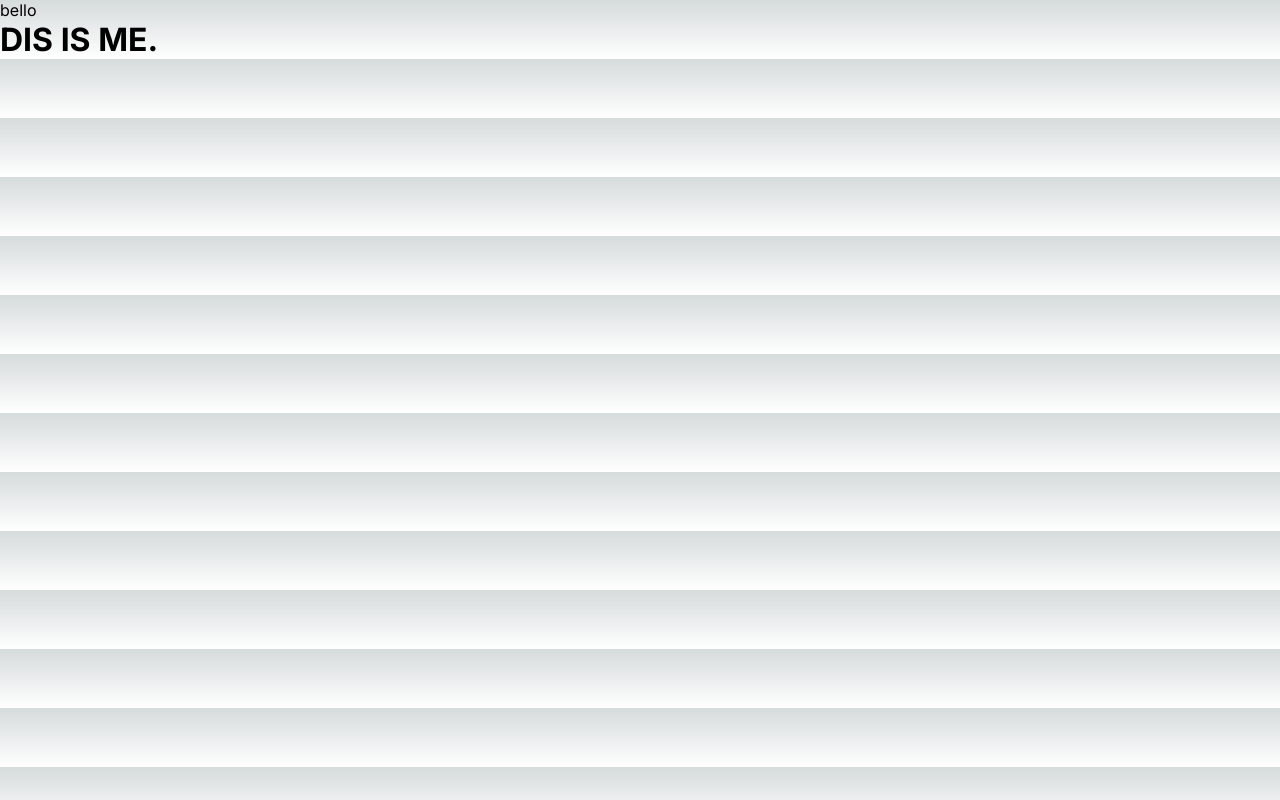
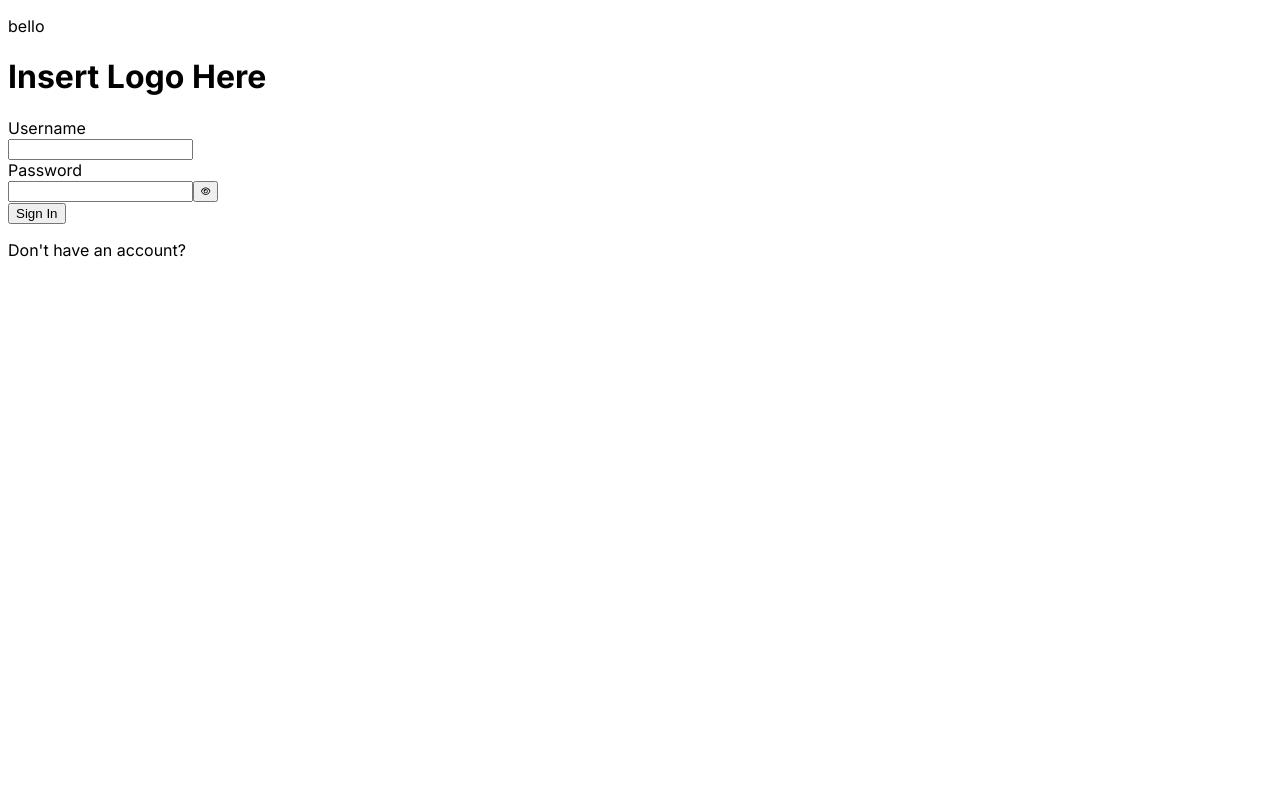
Before and after one commit to acmucsd-projects/fa23-podmates-hack-team-1, a Next.js app in the folder client/: page / in a window 1280 px wide. Built offline with nearby package versions, Linux system fonts and the light colour scheme.

Commit message:
added font awesome icons for the password visibility

```diff
--- a/client/src/app/components/GoogleSignIn/Login.js
+++ b/client/src/app/components/GoogleSignIn/Login.js
@@ -1,7 +1,7 @@
 import React, { useEffect, useState } from 'react';
 import { GoogleLogin, googleLogout, useGoogleOneTapLogin } from '@react-oauth/google';
 import { jwtDecode } from 'jwt-decode';
-import ManageUser from '../ManageUser';
+import ManageUser from './ManageUser';
 
 function decodeJwtResponse(response){
     return jwtDecode(JSON.stringify(response));
--- a/client/src/app/components/GoogleSignIn/ManageUser.js
+++ b/client/src/app/components/GoogleSignIn/ManageUser.js
@@ -1,3 +1,4 @@
+
 function ManageUser(user){ //prop for Login.js (google login)
     return (
         <div className="userProfiles">
--- a/client/src/app/components/SignInForm/index.js
+++ b/client/src/app/components/SignInForm/index.js
@@ -1,26 +1,42 @@
-import { useState, useEffect } from "react";
-
+import { useState } from "react";
+import { FontAwesomeIcon } from '@fortawesome/react-fontawesome';
+import { faEye, faEyeSlash } from '@fortawesome/free-regular-svg-icons';
+import './SignInForm.css';
 export default function SignInForm() {
     const [user, setUser] = useState({
         username:'',
         password:''
     });
+    const [hidePassword, setHidePassword] = useState(true);
+    const [validUser, setValidUser] = useState(true);
 
     const handleUserLogIn = (e) => {
         e.preventDefault();
-        //...need to store username & password in our database here, should also be an async await function
+        //...need to check** username & password in our database here, should also be an async await function
+        return true;
     }
+    const handlePasswordVisibility = (e) => {
+        e.preventDefault();
+        setHidePassword(!hidePassword);
+    }
+    console.log(user);
     // should add another label & input for user password
     // to add css to the different items, just add className='' blah blah blah
     return(
         <div>
             <form>
                 <label>
-                    Username
+                    Username<br/>
                     <input type="text" className='sign-in-input' value={user.username} onChange={(e) => setUser({...user,username: e.target.value})}/>
+                </label> <br/>
+                <label>
+                    Password <br/>
+                    <input type={hidePassword ? "password" : "text"} className='sign-in-input' value={user.password} onChange={(e) => setUser({...user,password: e.target.value})}/>
                 </label>
-
-                <button type='submit' onChange={handleUserLogIn}>Sign In</button>
+                <button type='toggle-btn' className="visibility-btn"onClick={handlePasswordVisibility}>
+                    <FontAwesomeIcon icon={hidePassword ? faEye : faEyeSlash} size="2xs"/>
+                </button> <br/>
+                <button type='submit' className="sign-in-btn" onClick={handleUserLogIn}>Sign In</button>
             </form>
         </div>
     );
--- a/client/src/app/globals.css
+++ b/client/src/app/globals.css
@@ -40,7 +40,7 @@
   --card-border-rgb: 131, 134, 135;
 }
 
-@media (prefers-color-scheme: dark) {
+/* @media (prefers-color-scheme: dark) {
   :root {
     --foreground-rgb: 255, 255, 255;
     --background-start-rgb: 0, 0, 0;
@@ -104,4 +104,4 @@ a {
   html {
     color-scheme: dark;
   }
-}
+} */
--- a/client/src/app/page.js
+++ b/client/src/app/page.js
@@ -1,12 +1,13 @@
-import Image from 'next/image'
+"use client"
 import styles from './page.module.css'
-import ChatInbox from './pages/ChatInbox'
-export default function Home() {
+import SignIn from './pages/SignIn'
+
+export default function App() {
   return (
     <main>
       <div>
         <p>bello</p>
-        <ChatInbox/>
+        <SignIn/>
       </div>
     </main>
   )
--- a/client/src/app/pages/SignIn/index.js
+++ b/client/src/app/pages/SignIn/index.js
@@ -0,0 +1,13 @@
+import Login from "@/app/components/GoogleSignIn/Login";
+import SignInForm from "@/app/components/SignInForm";
+// should make a link component for the "sign up"
+export default function SignIn() {
+    return(
+        <div className="sign-in-container">
+            <h1>Insert Logo Here</h1>
+            <SignInForm/>
+            {/* <Login/> */}
+            <p>Don't have an account? </p>
+        </div>
+    );
+}
--- a/package.json
+++ b/package.json
@@ -1,5 +1,10 @@
 {
   "dependencies": {
+    "@fortawesome/fontawesome-svg-core": "^6.4.2",
+    "@fortawesome/free-regular-svg-icons": "^6.4.2",
+    "@fortawesome/free-solid-svg-icons": "^6.4.2",
+    "@fortawesome/react-fontawesome": "^0.2.0",
+    "@react-oauth/google": "^0.11.1",
     "google-oauth2-node": "^0.0.3",
     "jwt-decode": "^4.0.0",
     "react-router-dom": "^6.18.0"
```
Also changed, not shown: 2 other files (tests, documents, lock files or other folders).
